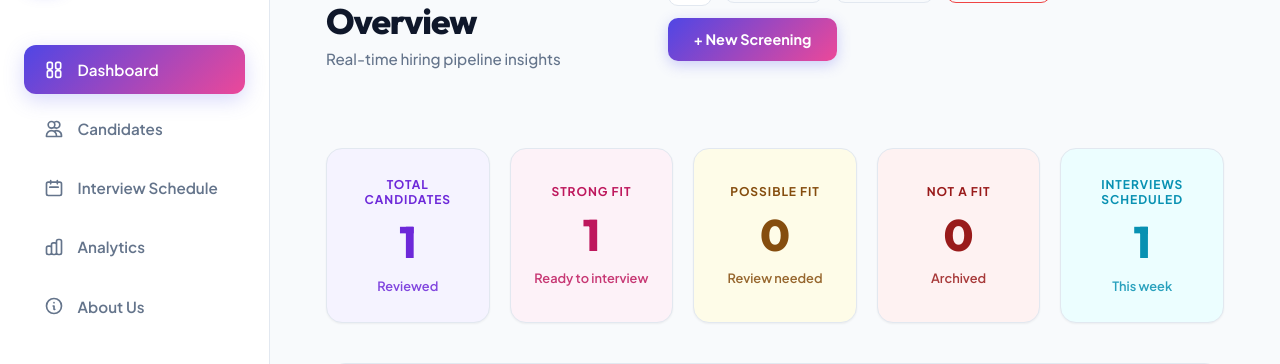
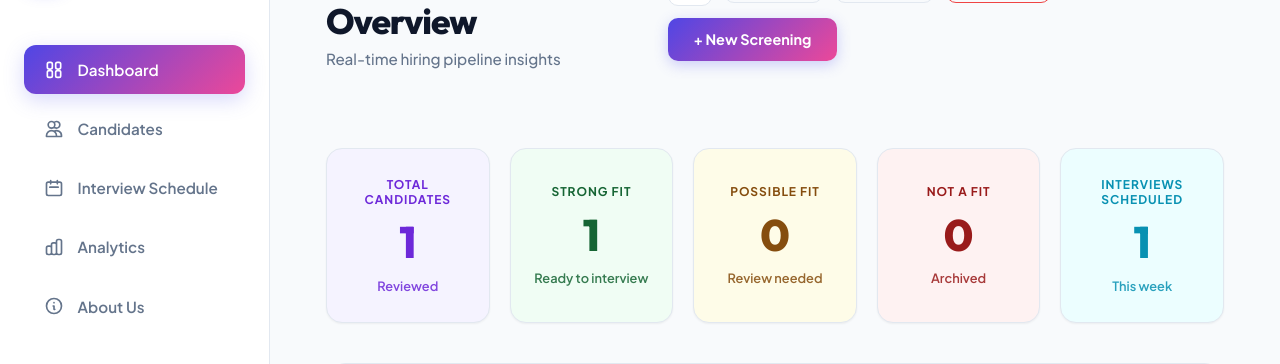
Before and after one commit to annushka27/Screensmart, a Flask app: page /dashboard in a window 1280 px wide. Shown: the part 85-449 px from the top of the page. Run offline with Flask 3, Linux system fonts and the light colour scheme.

Commit message:
Update Strong Fit styling to green

```diff
--- a/backend/templates/dashboard.html
+++ b/backend/templates/dashboard.html
@@ -36,6 +36,8 @@
             --card-red-text: #991b1b;
             --card-cyan: #ecfeff;
             --card-cyan-text: #0891b2;
+            --card-green: #f0fdf4;
+            --card-green-text: #166534;
 
             --transition-speed: 0.3s;
         }
@@ -65,6 +67,8 @@
             --card-red-text: #fecaca;
             --card-cyan: #164e63;
             --card-cyan-text: #cffafe;
+            --card-green: #052e16;
+            --card-green-text: #bbf7d0;
         }
 
         * { box-sizing: border-box; margin: 0; padding: 0; font-family: 'Plus Jakarta Sans', sans-serif; }
@@ -142,7 +146,7 @@
         }
         .summary-card:hover { transform: translateY(-2px); }
         .summary-card.purple { background-color: var(--card-purple); color: var(--card-purple-text); }
-        .summary-card.pink { background-color: var(--card-pink); color: var(--card-pink-text); }
+        .summary-card.green { background-color: var(--card-green); color: var(--card-green-text); }
         .summary-card.yellow { background-color: var(--card-yellow); color: var(--card-yellow-text); }
         .summary-card.red { background-color: var(--card-red); color: var(--card-red-text); }
         .summary-card.cyan { background-color: var(--card-cyan); color: var(--card-cyan-text); }
@@ -210,7 +214,7 @@
         .c-meta { font-size: 0.8rem; color: var(--text-muted); margin-top: 0.2rem; font-weight: 500; }
 
         .badge { font-size: 0.75rem; font-weight: 800; padding: 0.3rem 0.65rem; border-radius: 6px; letter-spacing: 0.02em; }
-        .badge-strong { background-color: var(--card-pink); color: var(--card-pink-text); }
+        .badge-strong { background-color: var(--card-green); color: var(--card-green-text); }
         .badge-possible { background-color: var(--card-yellow); color: var(--card-yellow-text); }
         .badge-not { background-color: var(--card-red); color: var(--card-red-text); }
 
@@ -379,7 +383,7 @@
                     <div class="summary-value" id="count-total">0</div>
                     <div class="summary-trend">Reviewed</div>
                 </div>
-                <div class="summary-card pink">
+                <div class="summary-card green">
                     <div class="summary-label">Strong Fit</div>
                     <div class="summary-value" id="count-strong">0</div>
                     <div class="summary-trend">Ready to interview</div>
@@ -1143,7 +1147,7 @@
                     datasets: [{
                         label: 'Candidate Count',
                         data: [strong, possible, rejected],
-                        backgroundColor: ['#ec4899', '#f59e0b', '#ef4444'],
+                        backgroundColor: ['#22c55e', '#f59e0b', '#ef4444'],
                         borderRadius: 8
                     }]
                 },
```
